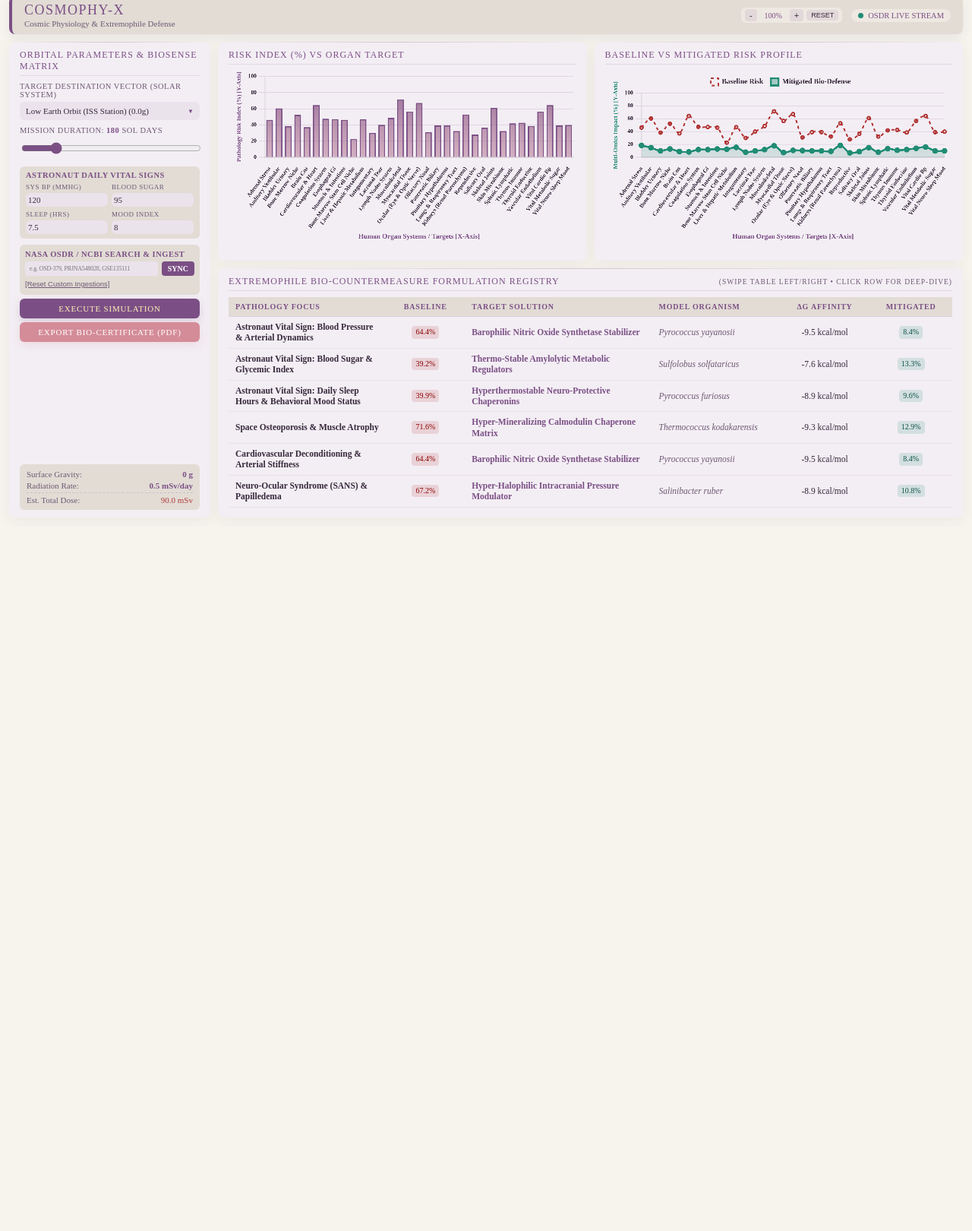
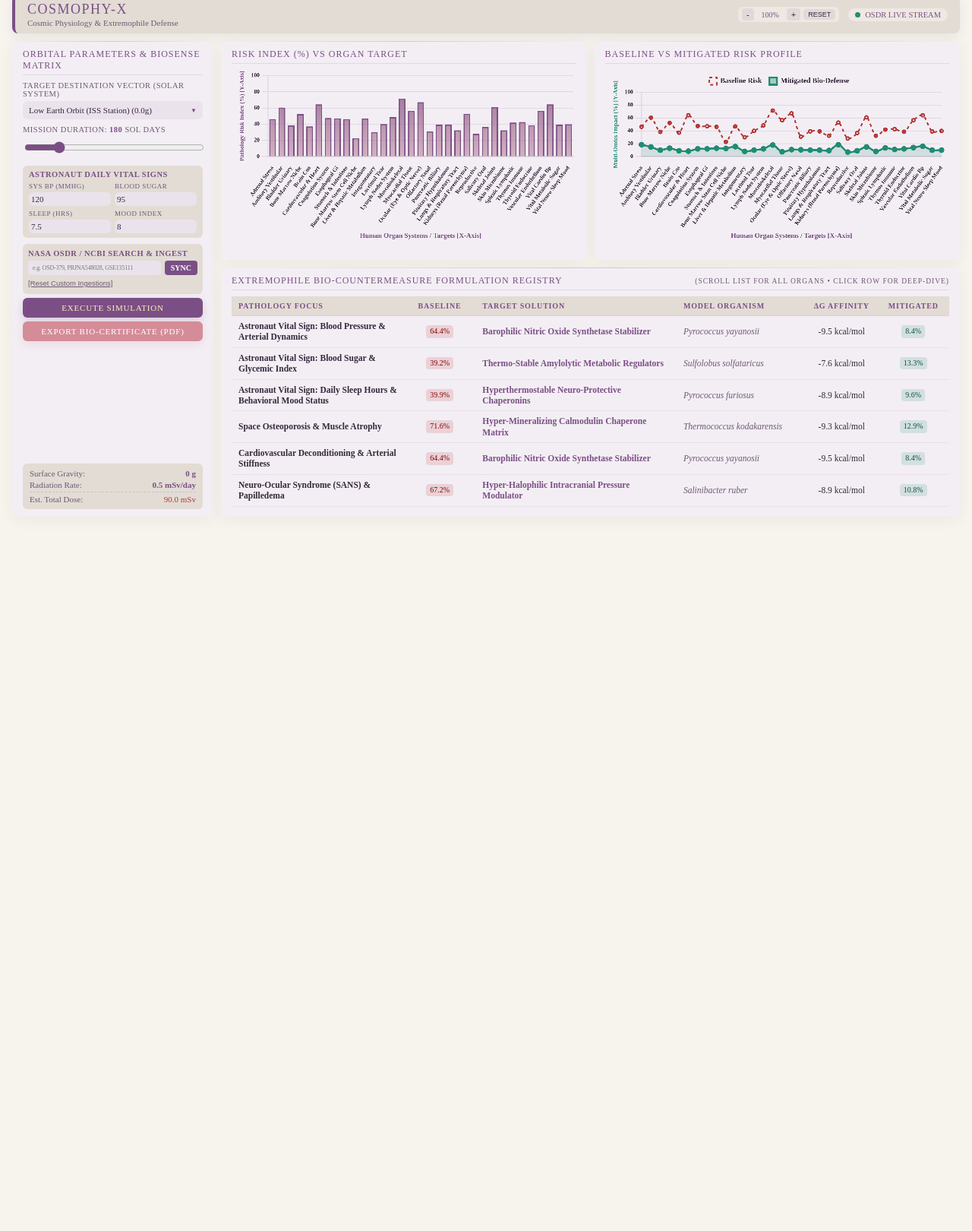
Before and after one commit to pritirooj-source/CHOSMOPHY-X, a Flask app: page / in a window 1280 px wide. Shown: the part 980-2600 px from the top of the page at 76% size. Run offline with Flask 3, Linux system fonts and the light colour scheme; some web fonts are replaced.

Commit message:
Update index.html

```diff
--- a/templates/index.html
+++ b/templates/index.html
@@ -2,7 +2,7 @@
 <html lang="en">
 <head>
     <meta charset="UTF-8">
-    <meta name="viewport" content="width=device-width, initial-scale=1.0">
+    <meta name="viewport" content="width=1280, initial-scale=1.0">
     <title>CosmoPhy-X | Cosmic Physiology & Extremophile Defense</title>
     <script src="https://cdn.jsdelivr.net/npm/chart.js"></script>
     <link href="https://fonts.googleapis.com/css2?family=Calisto+MT:ital,wght@0,400;1,400&display=swap" rel="stylesheet">
@@ -23,14 +23,13 @@
 
         html, body {
             width: 100%;
-            max-width: 100%;
+            height: 100%;
             margin: 0;
             padding: 0;
             background: #f7f4ee !important;
             color: var(--text-main);
             font-family: 'Calisto MT', serif;
             font-weight: 400;
-            overflow-x: hidden;
             overflow-y: auto;
             -webkit-font-smoothing: antialiased;
             -moz-osx-font-smoothing: grayscale;
@@ -41,8 +40,8 @@
         }
 
         html::-webkit-scrollbar, body::-webkit-scrollbar {
-            width: 8px;
-            height: 8px;
+            width: 10px;
+            height: 10px;
         }
 
         html::-webkit-scrollbar-track, body::-webkit-scrollbar-track {
@@ -58,35 +57,32 @@
         /* Main Container for Single-Page Scroll Layout */
         .page-container {
             max-width: 1450px;
-            width: 100%;
             margin: 0 auto;
-            padding: 12px;
+            padding: 16px;
             display: flex;
             flex-direction: column;
             gap: 16px;
-            box-sizing: border-box;
-            overflow-x: hidden;
+            min-width: 1280px; /* Ensures full desktop layout width on mobile */
         }
 
-        /* Top Banner with the Uploaded Image (Full High-Resolution Quality) */
+        /* Top Banner with the Uploaded Image (Full High-Resolution Quality & Wide View) */
         .hero-banner {
             background: #eae4de;
             border-radius: 12px;
-            padding: 10px;
+            padding: 12px;
             box-shadow: 0 6px 25px rgba(54, 40, 59, 0.08);
             display: flex;
             flex-direction: column;
             align-items: center;
             text-align: center;
             width: 100%;
-            box-sizing: border-box;
         }
 
         .hero-img {
             width: 100%;
             height: auto;
             max-height: none;
-            object-fit: contain;
+            object-fit: cover;
             border-radius: 8px;
             background: #f4eef5;
             box-shadow: 0 4px 15px rgba(54, 40, 59, 0.1);
@@ -117,8 +113,6 @@
             flex-shrink: 0;
             position: relative;
             z-index: 2;
-            width: 100%;
-            box-sizing: border-box;
         }
 
         .header-title-box h1 {
@@ -206,8 +200,6 @@
             gap: 10px;
             position: relative;
             z-index: 2;
-            width: 100%;
-            box-sizing: border-box;
         }
 
         .panel {
@@ -220,8 +212,6 @@
             display: flex;
             flex-direction: column;
             min-height: 0;
-            width: 100%;
-            box-sizing: border-box;
         }
 
         .panel::before {
@@ -439,15 +429,12 @@
             display: grid;
             grid-template-rows: auto auto;
             gap: 10px;
-            width: 100%;
-            min-width: 0;
         }
 
         .charts-row {
             display: grid;
             grid-template-columns: 1fr 1fr;
             gap: 10px;
-            width: 100%;
         }
 
         .chart-box {
@@ -456,13 +443,10 @@
             width: 100%;
         }
 
-        /* Dedicated table wrapper with independent horizontal scrolling */
         .table-wrap {
             max-height: 280px;
-            width: 100%;
             overflow-x: auto;
             overflow-y: auto;
-            -webkit-overflow-scrolling: touch;
             scrollbar-width: thin;
             scrollbar-color: rgba(123, 79, 133, 0.4) rgba(247, 244, 238, 0.2);
         }
@@ -484,7 +468,7 @@
 
         table {
             width: 100%;
-            min-width: 700px; /* Forces table content to enable horizontal scrollbar on mobile */
+            min-width: 600px;
             border-collapse: collapse;
             font-size: 12px;
         }
@@ -522,12 +506,12 @@
             height: auto;
         }
 
-        .col-focus { width: 160px; }
-        .col-base { width: 80px; text-align: center; }
-        .col-sol { width: 190px; }
-        .col-org { width: 130px; }
-        .col-dg { width: 90px; text-align: center; }
-        .col-mit { width: 80px; text-align: center; }
+        .col-focus { width: 24%; }
+        .col-base { width: 10%; text-align: center; }
+        .col-sol { width: 28%; }
+        .col-org { width: 18%; }
+        .col-dg { width: 10%; text-align: center; }
+        .col-mit { width: 10%; text-align: center; }
 
         tr:hover td { background: rgba(123, 79, 133, 0.06); }
 
@@ -594,19 +578,6 @@
             padding: 2px 6px;
             line-height: 1;
             flex-shrink: 0;
-        }
-
-        /* Mobile Responsive Media Query */
-        @media (max-width: 1024px) {
-            .dashboard-grid {
-                grid-template-columns: 1fr;
-            }
-            .charts-row {
-                grid-template-columns: 1fr;
-            }
-            .right-area {
-                grid-template-rows: auto auto;
-            }
         }
     </style>
 </head>
@@ -753,7 +724,7 @@
                     </div>
 
                     <div class="panel" style="margin-bottom: 0;">
-                        <h2 class="panel-title">Extremophile Bio-Countermeasure Formulation Registry <span style="font-size: 9.5px; color: var(--text-dim);">(Swipe table left/right • Click row for Deep-Dive)</span></h2>
+                        <h2 class="panel-title">Extremophile Bio-Countermeasure Formulation Registry <span style="font-size: 9.5px; color: var(--text-dim);">(Scroll list for all organs • Click row for Deep-Dive)</span></h2>
                         <div class="table-wrap">
                             <table>
                                 <thead>
```
